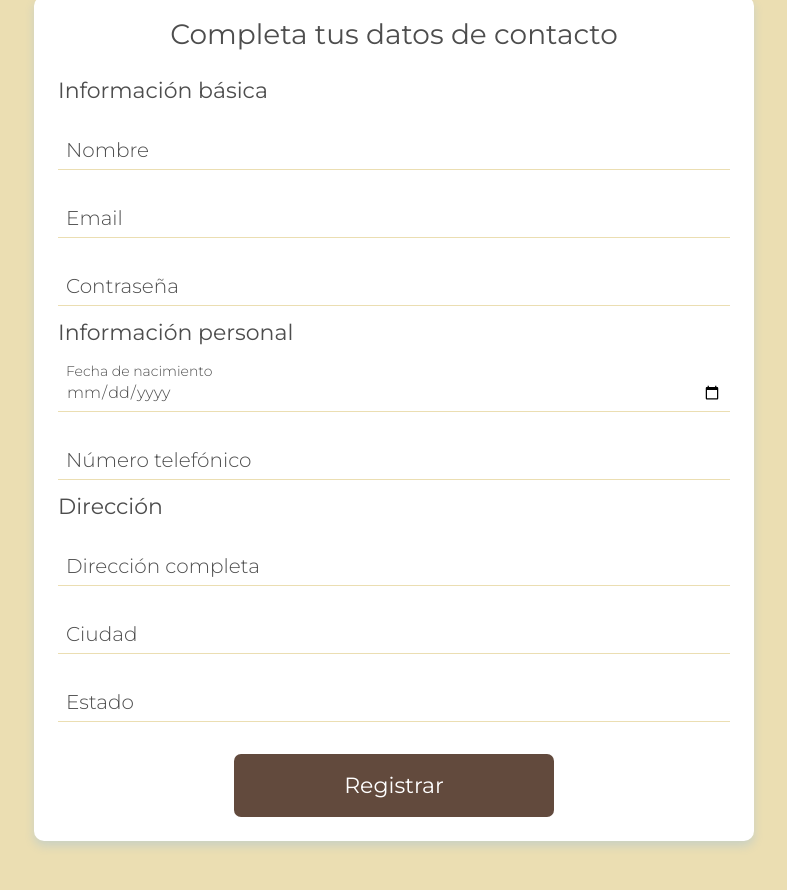
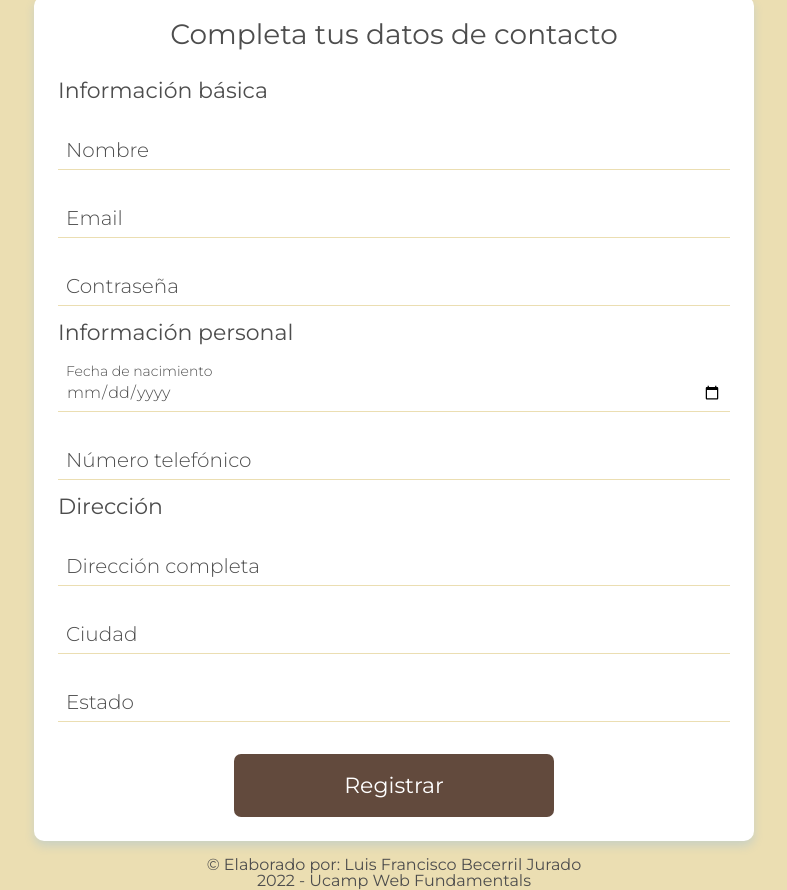
Before and after one commit to LuisFBecerrilJurado/FormularioUcamp, a plain HTML site: page index.html in a window 1280 px wide. Shown: the part 196-1086 px from the top of the page, without its empty margins (246-1033 px from the left). Before the commit the page ends 1053 px from the top, so only its background shows below. Drawn offline with Linux system fonts and the light colour scheme.

Commit message:
Añadiendo seccion de Footer

```diff
--- a/index.html
+++ b/index.html
@@ -15,6 +15,7 @@
     <link rel="stylesheet" href="./assets/css/Componentes/formulario.css">
     <link rel="stylesheet" href="./assets/css/Componentes/inputs.css">
     <link rel="stylesheet" href="./assets/css/Componentes/boton.css">
+    <link rel="stylesheet" href="./assets/css/Componentes/footer.css">
 </head>
 <body>
     <header class="container flex flex--column flex--center">
@@ -80,8 +81,9 @@
             </form>
         </section>
     </main>
-    <footer>
-
+    <footer class="container flex flex--column flex--center" >
+        <h3 class="footer__titulo"> &copy Elaborado por: Luis Francisco Becerril Jurado</h3>
+        <p class="footer__parrafo"> 2022 - Ucamp Web Fundamentals</p>
     </footer>
     <script src="./js/app.js" type="module"></script>
 </body>
```
